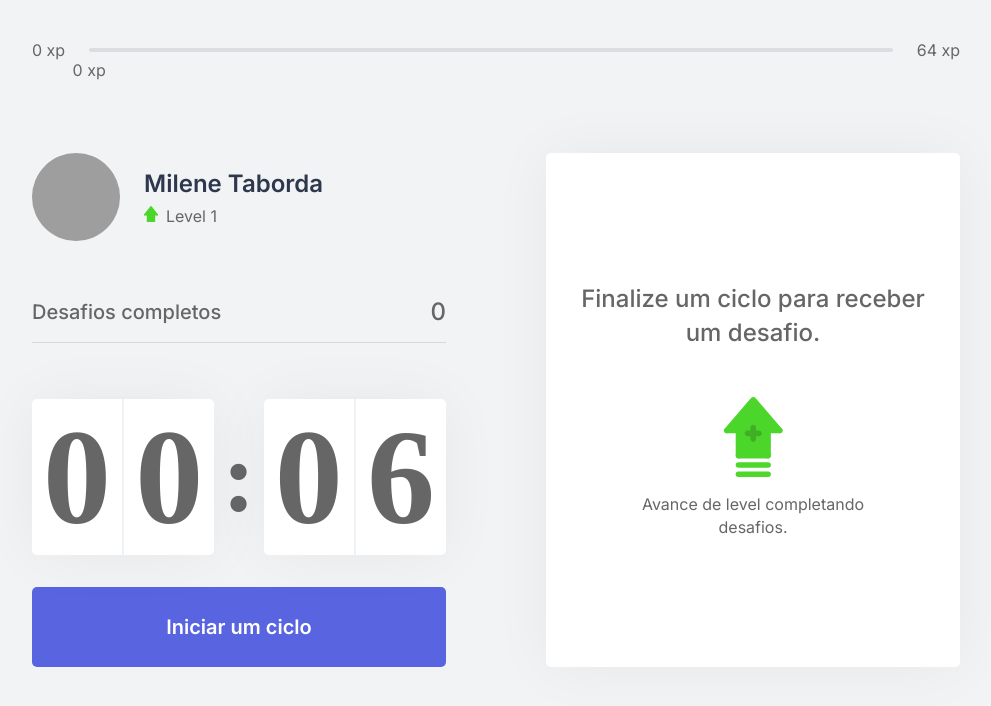
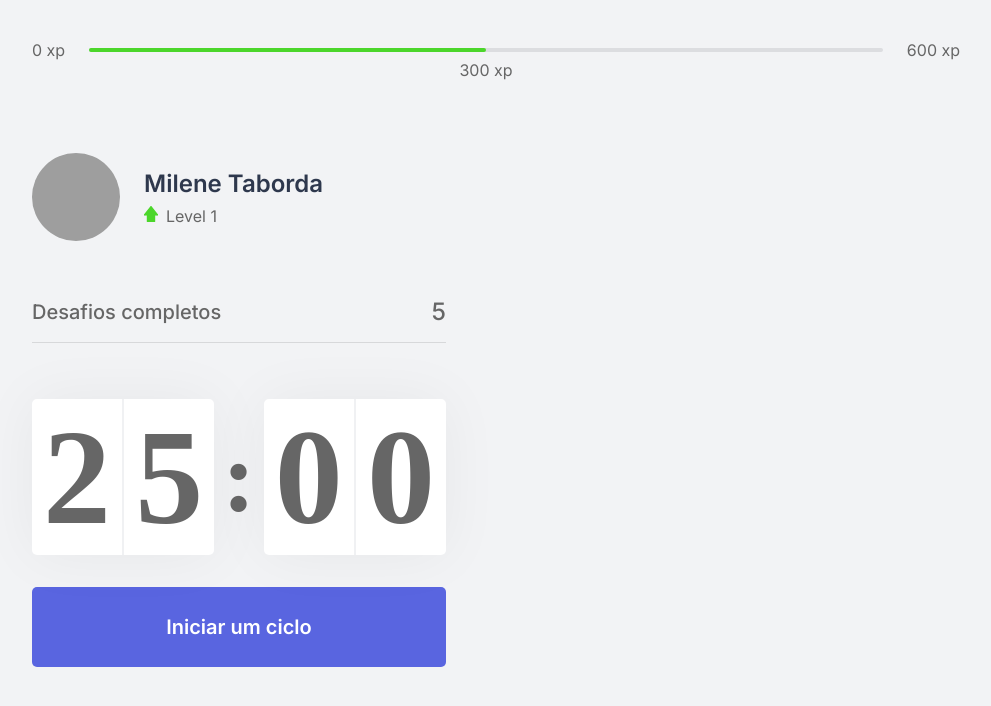
Before and after one commit to milenetaborda/nlw-reactjs, a Next.js app: page / in a window 1280 px wide. Shown: the top 706 px of the page, without its empty margins (144-1135 px from the left). Built offline with nearby package versions, Linux system fonts and the light colour scheme; grey boxes are pictures that could not be loaded.

Commit message:
chore: Aula 03

```diff
--- a/src/components/CompletedChallenges.tsx
+++ b/src/components/CompletedChallenges.tsx
@@ -1,14 +1,10 @@
-import { useContext } from "react";
-import { ChallengesContext } from "../contexts/ChallengesContext";
 import styles from "../styles/components/CompletedChallenges.module.css";
 
 export function CompletedChallenges() {
-  const { challengesCompleted } = useContext(ChallengesContext);
-
   return(
     <div className={styles.completedChallengesContainer}>
       <span>Desafios completos</span>
-      <span>{challengesCompleted}</span>
+      <span>5</span>
     </div>
   );
 }
--- a/src/components/Countdown.tsx
+++ b/src/components/Countdown.tsx
@@ -1,15 +1,9 @@
-import { useState, useEffect, useContext } from "react";
-import { ChallengesContext } from "../contexts/ChallengesContext";
+import { useState, useEffect } from "react";
 import styles from "../styles/components/Countdown.module.css";
 
-let countdownTimeout: NodeJS.Timeout;
-
 export function Countdown() {
-  const {startNewChallenge} = useContext(ChallengesContext);
-
-  const [time, setTime] = useState(0.1 * 60);
-  const [isActive, setIsActive] = useState(false);
-  const [hasFinished, setHasFinished] = useState(false);
+  const [time, setTime] = useState(25 * 60);
+  const [active, setActive] = useState(false);
 
   const minutes = Math.floor(time / 60);
   const seconds = time % 60;
@@ -18,28 +12,18 @@ export function Countdown() {
   const [secondsLeft, secondsRight] = String(seconds).padStart(2, "0").split('');
 
   function startCountdown() {
-    setIsActive(true);
-  }
-
-  function resetCountdown() {
-    clearTimeout(countdownTimeout);
-    setIsActive(false);
-    setTime(0.1 * 60);
+    setActive(true);
   }
 
   useEffect(() => {
-    if (isActive && time > 0) {
-      countdownTimeout = setTimeout(() => {
+    if (active && time > 0) {
+      setTimeout(() => {
         setTime(time - 1);
       }, 1000);
-    } else if (isActive && time === 0) {
-      setHasFinished(true);
-      setIsActive(false);
-      startNewChallenge();
     }
-  }, [isActive, time]);
+  }, [active, time]);
 
-  return (
+  return(
     <div>
       <div className={styles.countdownContainer}>
         <div>
@@ -53,24 +37,6 @@ export function Countdown() {
         </div>
       </div>
 
-      {hasFinished ? (
-        <button
-          disabled
-          className={styles.countdownButton}
-        >
-          Ciclo encerrado
-        </button>
-      ) : (
-        <>
-          { isActive ? (
-            <button
-              type="button"
-              className={`${styles.countdownButton} ${styles.countdownButtonActive}`}
-              onClick={resetCountdown}
-            >
-              Abandonar um ciclo
-            </button>
-          ) : (
       <button
         type="button"
         className={styles.countdownButton}
@@ -78,9 +44,6 @@ export function Countdown() {
       >
         Iniciar um ciclo
       </button>
-            )}
-        </>
-        )}
     </div>
   );
 }
--- a/src/components/ExperienceBar.tsx
+++ b/src/components/ExperienceBar.tsx
@@ -1,22 +1,16 @@
-import { useContext } from 'react';
-import { ChallengesContext } from '../contexts/ChallengesContext';
 import styles from '../styles/components/ExperienceBar.module.css';
 
 export function ExperienceBar() {
-  const { currentExperience, experienceToNextLevel } = useContext(ChallengesContext);
-
-  const percentToNextLevel = Math.round(currentExperience * 100) / experienceToNextLevel;
-
   return(
     <header className={styles.experienceBar}>
       <span>0 xp</span>
       <div>
-        <div style={{ width: `${percentToNextLevel}%` }} />
-        <span className={styles.currentExperience} style={{ left: `${percentToNextLevel}%` }}>
-          {currentExperience} xp
+        <div style={{ width: '50%' }} />
+        <span className={styles.currentExperience} style={{ left: '50%' }}>
+          300 xp
         </span>
       </div>
-      <span>{experienceToNextLevel} xp</span>
+      <span>600 xp</span>
     </header>
   );
 }
--- a/src/pages/_app.tsx
+++ b/src/pages/_app.tsx
@@ -1,14 +1,7 @@
-import '../styles/global.css';
-
-import {  ChallengesProvider } from "../contexts/ChallengesContext";
+import '../styles/global.css'
 
 function MyApp({ Component, pageProps }) {
-
-  return (
-    <ChallengesProvider>
-      <Component {...pageProps}  />
-    </ChallengesProvider>
-  )
+  return <Component {...pageProps} />
 }
 
 export default MyApp
--- a/src/pages/index.tsx
+++ b/src/pages/index.tsx
@@ -1,10 +1,9 @@
-import Head from "next/head";
-
 import { CompletedChallenges } from "../components/CompletedChallenges";
 import { Countdown } from "../components/Countdown";
 import { ExperienceBar } from "../components/ExperienceBar";
 import { Profile } from "../components/Profile";
-import { ChallengeBox } from "../components/ChallengeBox";
+
+import Head from "next/head"
 
 import styles from "../styles/pages/Home.module.css";
 
@@ -24,7 +23,7 @@ export default function Home() {
           <Countdown />
         </div>
         <div>
-          <ChallengeBox />
+
         </div>
       </section>
     </div>
--- a/src/styles/components/ChallengeBox.module.css
+++ /dev/null
@@ -1,110 +0,0 @@
-.challengeBoxContainer {
-  height: 100%;
-
-  background: var(--white);
-  border-radius: 5px;
-  box-shadow: 0 0 60px rgba(0, 0, 0, 0.05);
-  padding: 1.5rem 2rem;
-
-  display: flex;
-  flex-direction: column;
-  align-items: center;
-  justify-content: center;
-
-  text-align: center;
-}
-
-.challengeNotActive {
-  display: flex;
-  flex-direction: column;
-  align-items: center;
-}
-
-.challengeNotActive strong {
-  font-size: 1.5rem;
-  font-weight: 500;
-  line-height: 1.4;
-}
-
-.challengeNotActive p {
-  display: flex;
-  flex-direction: column;
-  align-items: center;
-  line-height: 1.4rem;
-  max-width: 70%;
-  margin-top: 3rem;
-}
-
-.challengeNotActive p img {
-  margin-bottom: 1rem;
-}
-
-.challengeActive {
-  height: 100%;
-
-  display: flex;
-  flex-direction: column;
-}
-
-.challengeActive header {
-  color: var(--blue);
-  font-weight: 600;
-  font-size: 1.25rem;
-  padding: 0 2rem 1.5rem;
-  border-bottom: 1px solid var(--gray-line);
-}
-
-.challengeActive main {
-  flex: 1;
-  display: flex;
-  flex-direction: column;
-  align-items: center;
-  justify-content: center;
-}
-
-.challengeActive main strong {
-  font-size: 2rem;
-  font-weight: 600;
-  color: var(--title);
-  margin: 1.5rem 0 1rem;
-}
-
-.challengeActive main p {
-  line-height: 1.5;
-}
-
-.challengeActive footer {
-  display: grid;
-  grid-template-columns: 1fr 1fr;
-  gap: 1rem;
-}
-
-.challengeActive footer button {
-  height: 3rem;
-
-  display: flex;
-  align-items: center;
-  justify-content: center;
-
-  border: 0;
-  border-radius: 5px;
-
-  color: var(--white);
-
-  font-size: 1rem;
-  font-weight: 600;
-
-  transition: filter 0.2s;
-}
-
-.challengeActive footer button.challengeFailedButton {
-  background: var(--red);
-}
-
-.challengeActive footer button.challengeSucceededButton {
-  background: var(--green);
-}
-
-.challengeActive footer button:hover {
-  filter: brightness(0.9);
-}
--- a/src/styles/components/Countdown.module.css
+++ b/src/styles/components/Countdown.module.css
@@ -59,22 +59,6 @@
   transition: background-color 0.2s;
 }
 
-.countdownButton:not(:disabled):hover {
+.countdownButton:hover {
   background: var(--blue-dark);
 }
-
-.countdownButtonActive {
-  background: var(--white);
-  color: var(--title);
-}
-
-.countdownButtonActive:not(:disabled):hover {
-  background: var(--red);
-  color: var(--white);
-}
-
-.countdownButton:disabled {
-  background: var(--white);
-  color: var(--text);
-  cursor: not-allowed;
-}
```
Lines whose indentation alone changed are shown as unchanged.
